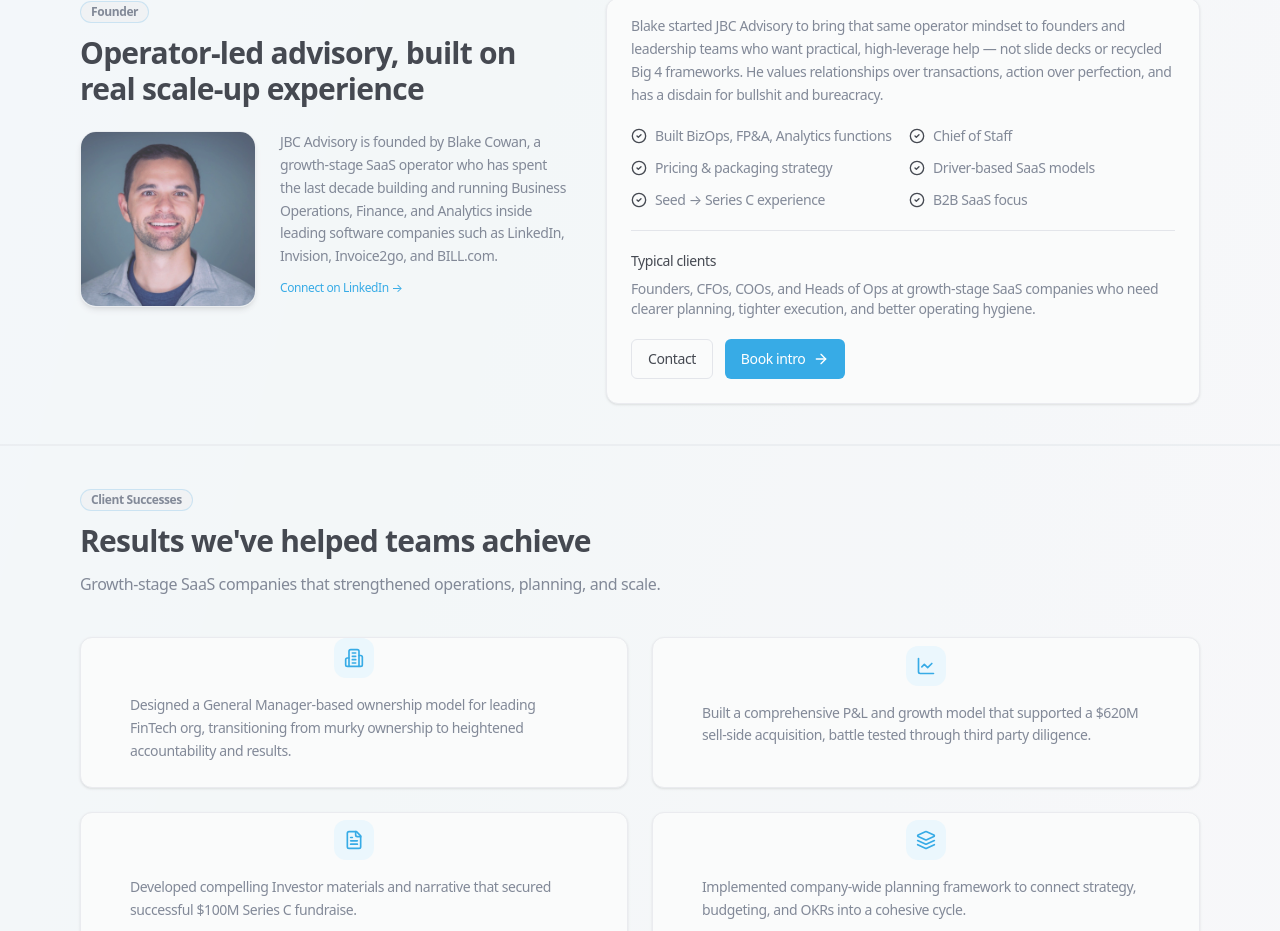
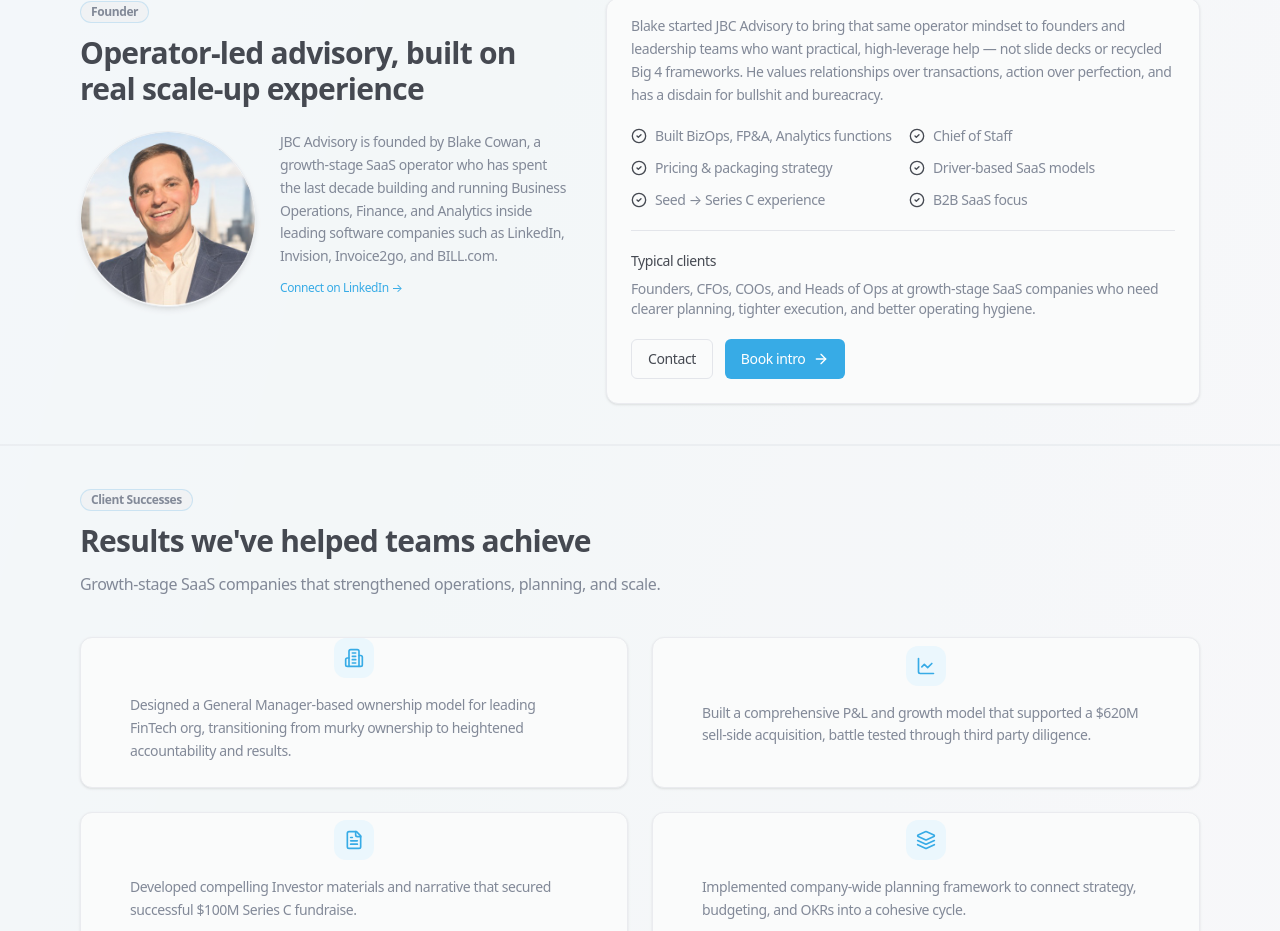
Before and after one commit to jblakec89-svg/jbc-advisory-site, a React (Vite) app: page / in a window 1280 px wide. Shown: the part 3096-4027 px from the top of the page. Built offline with nearby package versions, Linux system fonts and the light colour scheme.

Commit message:
Update founder headshot

```diff
--- a/src/JBCAdvisorySite.tsx
+++ b/src/JBCAdvisorySite.tsx
@@ -509,12 +509,12 @@ function About() {
                 href="https://www.linkedin.com/in/blakecowan/"
                 target="_blank"
                 rel="noopener noreferrer"
-                className="shrink-0 focus:outline-none focus:ring-2 focus:ring-accent/30 focus:ring-offset-2 rounded-2xl w-fit"
+                className="shrink-0 focus:outline-none focus:ring-2 focus:ring-accent/30 focus:ring-offset-2 rounded-full w-fit"
               >
                 <img
                   src={blakeHeadshot}
                   alt="Blake Cowan"
-                  className="w-40 h-40 sm:w-44 sm:h-44 rounded-2xl object-cover shadow-md border border-border/60 hover:shadow-lg transition-shadow"
+                  className="w-40 h-40 sm:w-44 sm:h-44 rounded-full object-cover shadow-md border border-border/60 hover:shadow-lg transition-shadow"
                 />
               </a>
               <div className="min-w-0">
```
Also changed, not shown: public/blake-headshot.png, src/assets/blake-headshot.png, 4 other files (tests, documents, lock files or other folders).
